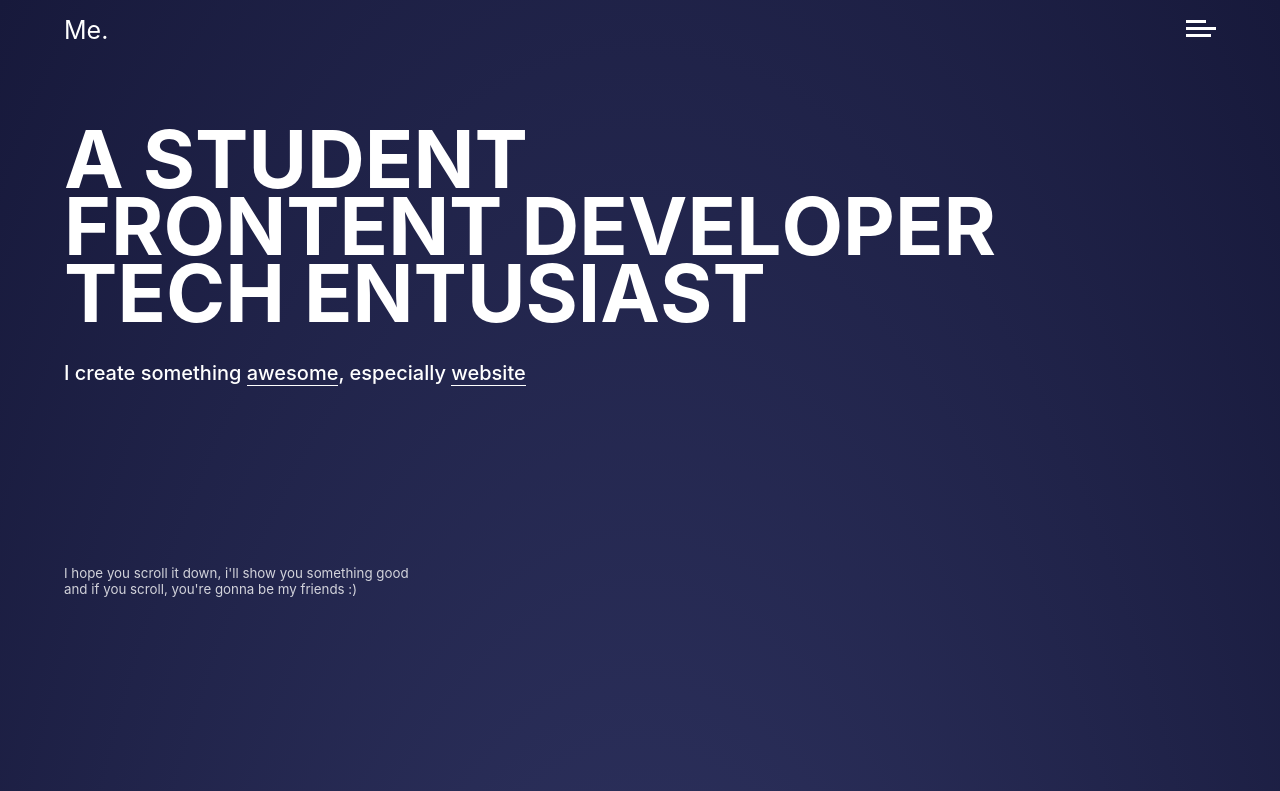
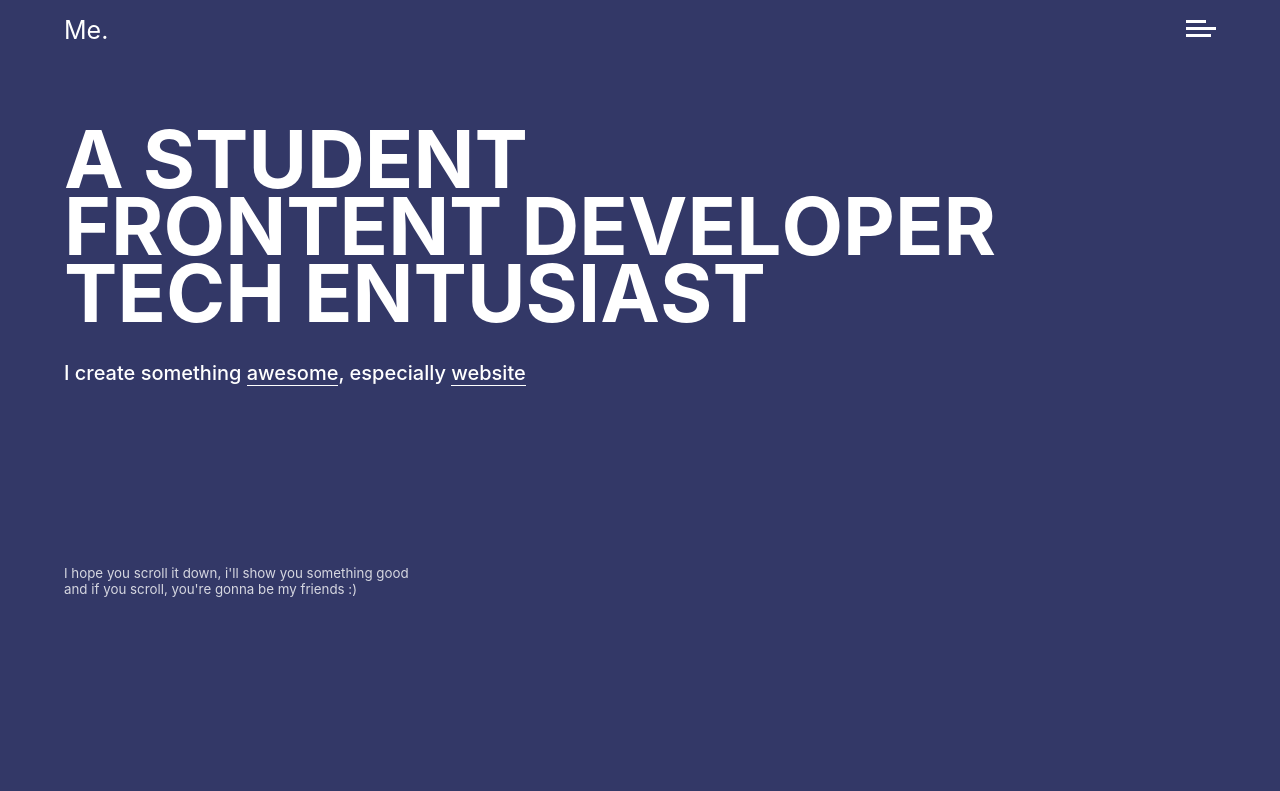
Before and after one commit to anggihseptiawan/react-portfolio, a React (Create React App) app: page / in a window 1280 px wide. Shown: the top 791 px of the page. Built offline with nearby package versions, Linux system fonts and the light colour scheme; the HTML template or start-up script is replaced by a standard one.

Commit message:
change background color

```diff
--- a/src/index.css
+++ b/src/index.css
@@ -9,7 +9,8 @@ body {
 	-webkit-box-sizing: border-box;
 	box-sizing: border-box;
 	padding: 0;
-	background: radial-gradient(#333867, #17193b);
+	/* background: radial-gradient(#3f4f88, #19244c); */
+	background-color: #333867;
 	box-sizing: border-box;
 	color: white;
 }
```
